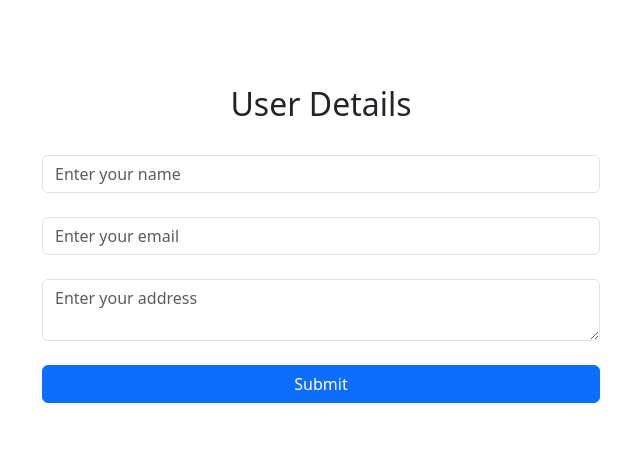
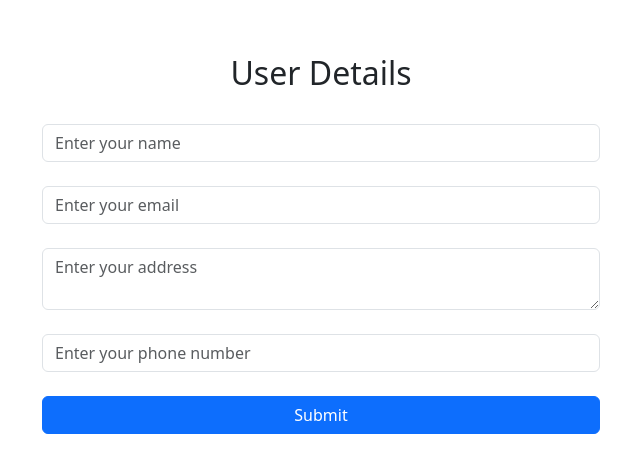
Before and after one commit to Pebhashi-Tharushika/angular-18-practice, an Angular app in the folder reactive-form/: page / in a window 1280 px wide. Shown: the part 156-628 px from the top of the page, without its empty margins (319-959 px from the left). Built offline with nearby package versions, Linux system fonts and the light colour scheme.

Commit message:
reactive form - pattern validation

```diff
--- a/reactive-form/src/app/app.component.html
+++ b/reactive-form/src/app/app.component.html
@@ -4,7 +4,7 @@
   <form class="w-50 mt-4" [formGroup]="signUpForm" (ngSubmit)="onSubmit()">
 
     <input type="text" class="form-control" placeholder="Enter your name" formControlName="username"
-    [class.is-invalid]="isInvalidUsername">
+      [class.is-invalid]="isInvalidUsername">
     <div class="mb-4 text-danger">
       @if(signUpForm.get('username')?.hasError('required') && signUpForm.get('username')?.touched){
       Username is required
@@ -20,20 +20,38 @@
     </div>
 
 
-    <input type="text" class="form-control" placeholder="Enter your email" formControlName="email" [class.is-invalid]="isInvalidEmail">
+    <input type="text" class="form-control" placeholder="Enter your email" formControlName="email"
+      [class.is-invalid]="isInvalidEmail">
     <div class="mb-4 text-danger">
       @if(signUpForm.get('email')?.hasError('required') && signUpForm.get('email')?.touched){
       Email is required
       }
 
       @if(signUpForm.get('email')?.hasError('email') && signUpForm.get('email')?.touched){
-      Invalid email
+      Email is invalid
       }
     </div>
 
 
-    <textarea type="text" class="form-control mb-4" placeholder="Enter your address"
-      formControlName="address"></textarea>
+    <textarea type="text" class="form-control" placeholder="Enter your address" formControlName="address"
+      [class.is-invalid]="isInvalidAddress"></textarea>
+    <div class="mb-4 text-danger">
+      @if(signUpForm.get('address')?.hasError('required') && signUpForm.get('address')?.touched){
+      Address is required
+      }
+    </div>
+
+    <input type="text" class="form-control" placeholder="Enter your phone number" formControlName="phone"
+      [class.is-invalid]="isInvalidPhone">
+    <div class="mb-4 text-danger">
+      @if(signUpForm.get('phone')?.hasError('required') && signUpForm.get('phone')?.touched){
+      Phone number is required
+      }
+
+      @if(signUpForm.get('phone')?.hasError('pattern') && signUpForm.get('phone')?.touched){
+      Phone number must be xxx-xxxxxxx
+      }
+    </div>
 
     <button class="btn btn-primary w-100" type="submit">Submit</button>
 
--- a/reactive-form/src/app/app.component.ts
+++ b/reactive-form/src/app/app.component.ts
@@ -18,7 +18,8 @@ export class AppComponent implements OnInit {
     this.signUpForm = new FormGroup({
       'username': new FormControl(null, [Validators.required, Validators.minLength(3), Validators.maxLength(10)]),
       'email': new FormControl(null, [Validators.required, Validators.email]),
-      'address': new FormControl(null),
+      'address': new FormControl(null,Validators.required),
+      'phone': new FormControl(null, [Validators.required, Validators.pattern('^\\d{3}-\\d{7}$')])
     });
   }
 
@@ -26,11 +27,19 @@ export class AppComponent implements OnInit {
     console.log(this.signUpForm);
   }
 
-  get isInvalidUsername(){
+  get isInvalidUsername() {
     return this.signUpForm.get('username')?.invalid && this.signUpForm.get('username')?.touched;
   }
 
-get isInvalidEmail(){
+  get isInvalidEmail() {
     return this.signUpForm.get('email')?.invalid && this.signUpForm.get('email')?.touched;
   }
+
+  get isInvalidAddress(){
+    return this.signUpForm.get('address')?.invalid && this.signUpForm.get('address')?.touched;
+  }
+
+  get isInvalidPhone(){
+    return this.signUpForm.get('phone')?.invalid && this.signUpForm.get('phone')?.touched;
+  }
 }
```
